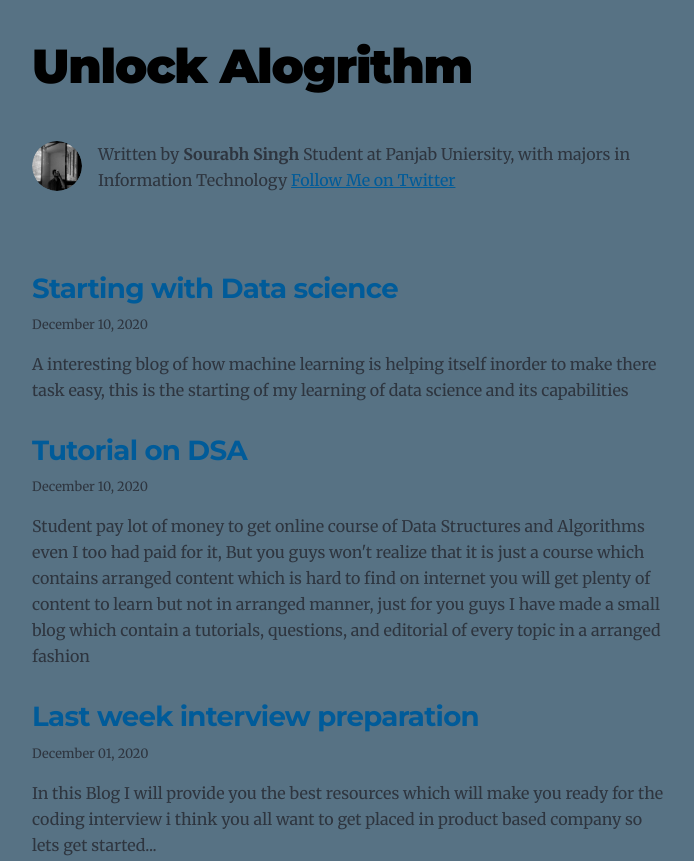
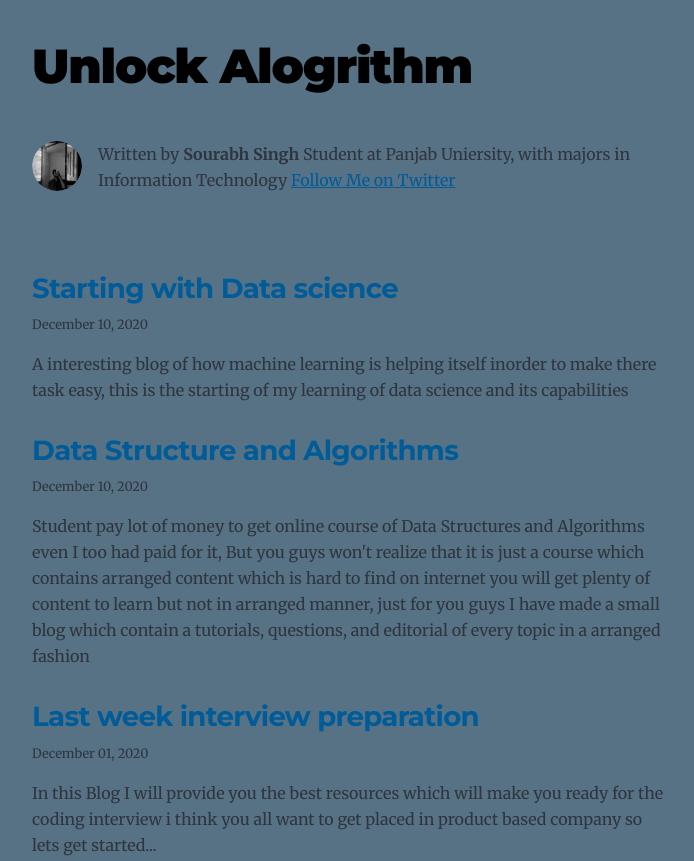
Before and after one commit to backbencher00/my-starter-blog, a Gatsby site: page / in a window 1280 px wide. Shown: the top 861 px of the page, without its empty margins (292-986 px from the left). Built offline with nearby package versions, Linux system fonts and the light colour scheme; Gatsby itself is replaced by a stand-in of ours.

Commit message:
Update index.md

```diff
--- a/content/blog/Competitive Programming/DSA/index.md
+++ b/content/blog/Competitive Programming/DSA/index.md
@@ -1,5 +1,5 @@
 ---
-title: Tutorial on DSA
+title: Data Structure and Algorithms
 date: "2020-12-10T22:12:03.284Z"
 description: "Student pay lot of money to get online course of Data Structures and Algorithms even I too had paid for it,
 But you guys won't realize that it is just a course which contains arranged content which is hard to find on internet you will get plenty of content to learn but not in arranged manner, just for you guys I have made a small blog which contain a tutorials, questions, and editorial of every topic in a arranged fashion "
```
